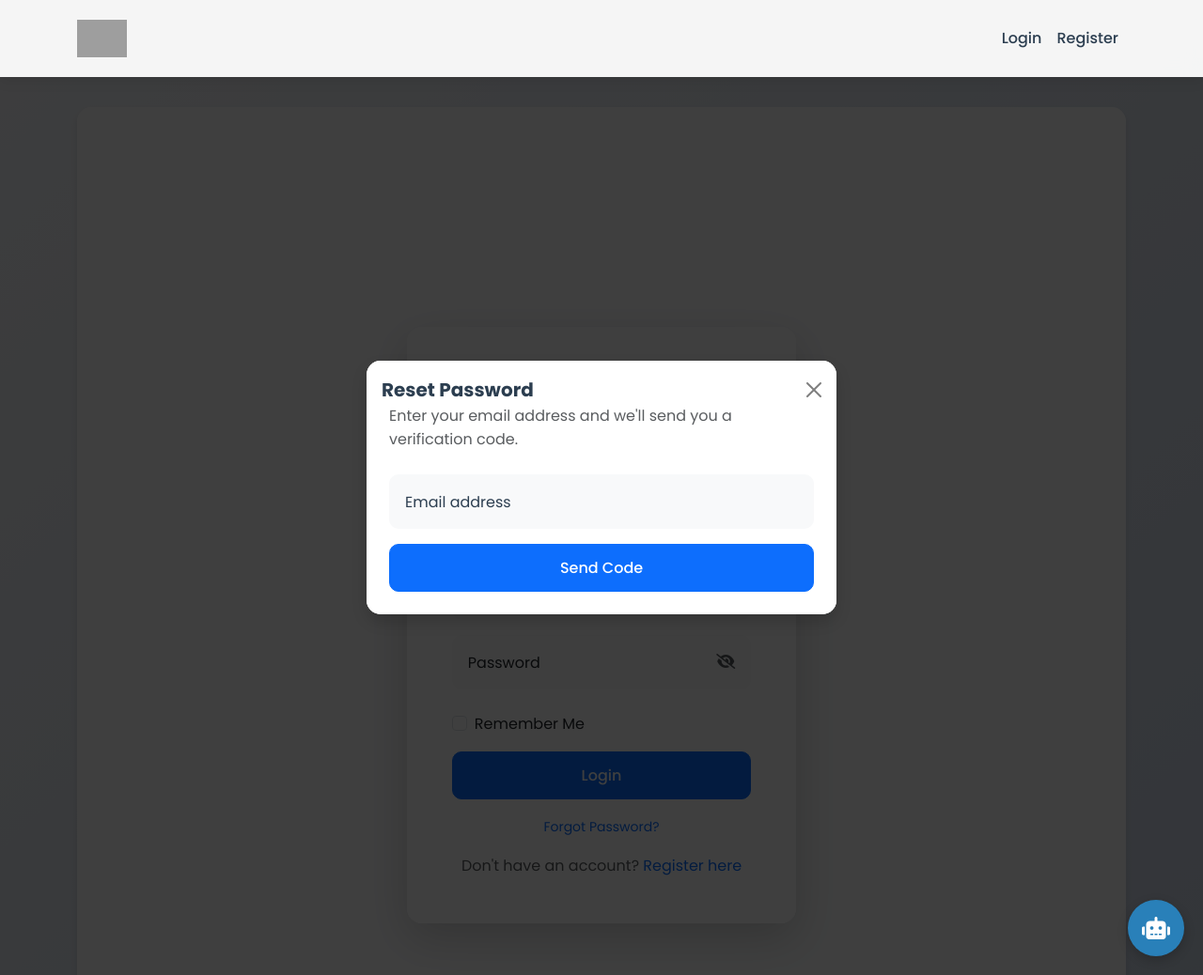
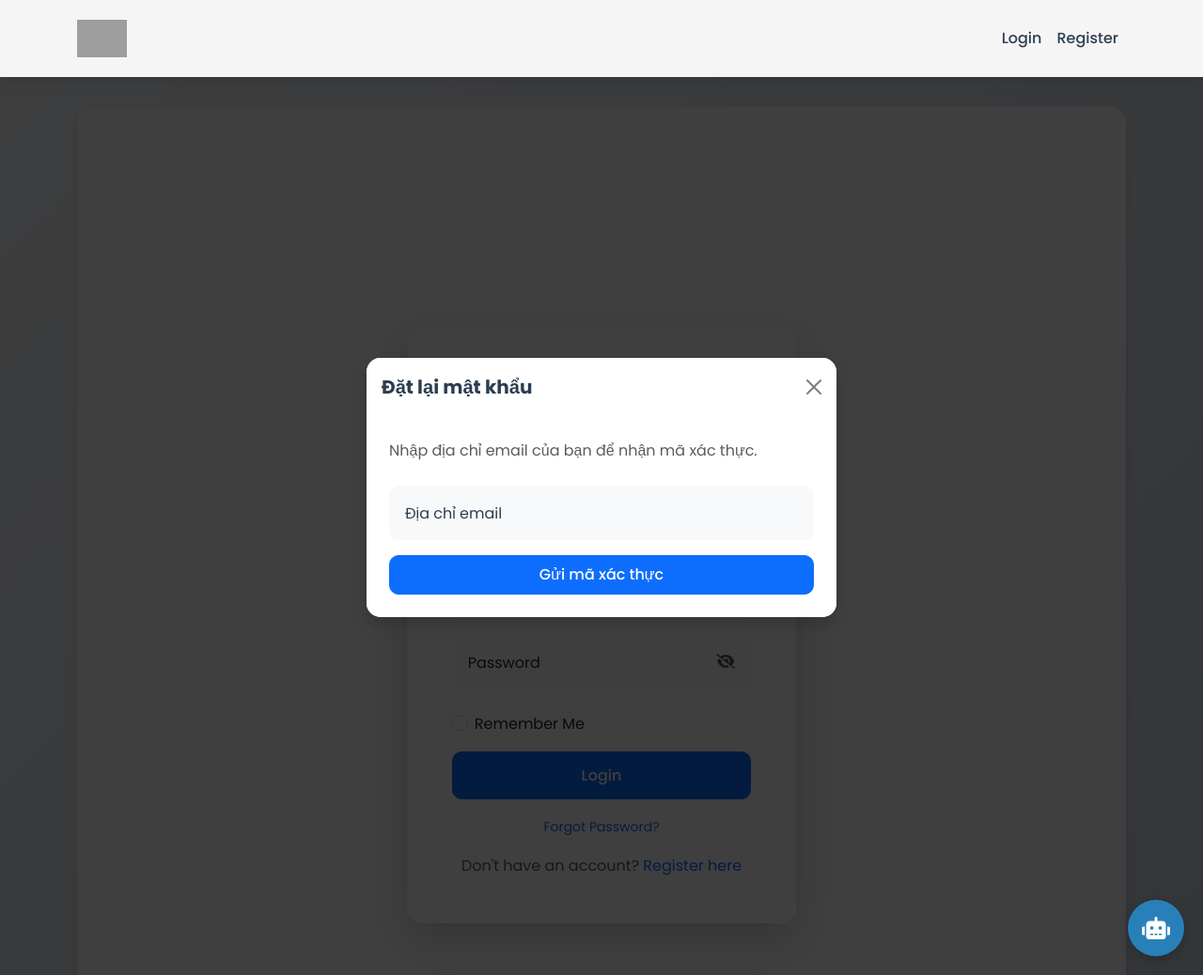
Before and after one commit to iuh-application-development/Medical-Records, a Flask app: page /login in a window 1280 px wide, after a click on "Forgot Password?". Shown: the whole page at 94% size. Run offline with Flask 3, Linux system fonts and the light colour scheme; some libraries are stand-ins or nearby versions; grey boxes are pictures that could not be loaded.

Commit message:
fix lại template login

```diff
--- a/templates/login.html
+++ b/templates/login.html
@@ -267,31 +267,32 @@ document.addEventListener('DOMContentLoaded', function() {
 
 {% block modals %}
 <!-- Forgot Password Modal -->
-<div class="modal fade" id="forgotPasswordModal" tabindex="-1" aria-labelledby="forgotPasswordModalLabel" aria-hidden="true">
+<div class="modal fade" id="forgotPasswordModal" tabindex="-1" aria-hidden="true">
     <div class="modal-dialog modal-dialog-centered">
         <div class="modal-content border-0 shadow">
-            <div class="modal-header border-0 pb-0">
-                <h5 class="modal-title fw-bold" id="forgotPasswordModalLabel">Reset Password</h5>
-                <button type="button" class="btn-close" data-bs-dismiss="modal" aria-label="Close"></button>
+            <div class="modal-header border-0">
+                <h5 class="modal-title fw-bold">Đặt lại mật khẩu</h5>
+                <button type="button" class="btn-close" data-bs-dismiss="modal"></button>
             </div>
-            <div class="modal-body pt-0">
-                <div class="forgot-password-steps">
+            <div class="modal-body">
                 <!-- Step 1: Enter Email -->
                 <div class="step" id="step1">
-                        <p class="text-muted mb-4">Enter your email address and we'll send you a verification code.</p>
+                    <p class="text-muted mb-4">Nhập địa chỉ email của bạn để nhận mã xác thực.</p>
                     <div class="form-floating mb-3">
                         <input type="email" class="form-control bg-light border-0" id="resetEmail" placeholder="Email">
-                            <label for="resetEmail">Email address</label>
+                        <label for="resetEmail">Địa chỉ email</label>
                     </div>
                     <div class="d-grid">
-                            <button class="btn btn-primary" onclick="sendVerificationCode()">Send Code</button>
+                        <button class="btn btn-primary py-2" onclick="sendVerificationCode()">
+                            Gửi mã xác thực
+                        </button>
                     </div>
                 </div>
 
                 <!-- Step 2: Enter Verification Code -->
                 <div class="step d-none" id="step2">
-                        <p class="text-muted mb-4">Enter the verification code sent to your email.</p>
-                        <div class="verification-code-input mb-3">
+                    <p class="text-muted mb-4">Nhập mã xác thực đã được gửi đến email của bạn.</p>
+                    <div class="verification-code-input">
                         <input type="text" maxlength="1" class="form-control code-input">
                         <input type="text" maxlength="1" class="form-control code-input">
                         <input type="text" maxlength="1" class="form-control code-input">
@@ -299,32 +300,38 @@ document.addEventListener('DOMContentLoaded', function() {
                         <input type="text" maxlength="1" class="form-control code-input">
                         <input type="text" maxlength="1" class="form-control code-input">
                     </div>
+                    <div class="timer text-center mb-3"></div>
                     <div class="d-grid gap-2">
-                            <button class="btn btn-primary" onclick="verifyCode()">Verify Code</button>
-                            <button class="btn btn-link text-muted" onclick="resendCode()">Resend Code</button>
+                        <button class="btn btn-primary py-2" onclick="verifyCode()">
+                            Xác thực
+                        </button>
+                        <button class="btn btn-link text-muted resend-button" onclick="sendVerificationCode()" disabled>
+                            Gửi lại mã
+                        </button>
                     </div>
                 </div>
 
                 <!-- Step 3: Set New Password -->
                 <div class="step d-none" id="step3">
-                        <p class="text-muted mb-4">Create your new password.</p>
+                    <p class="text-muted mb-4">Tạo mật khẩu mới cho tài khoản của bạn.</p>
                     <div class="form-floating mb-3">
-                            <input type="password" class="form-control bg-light border-0" id="newPassword" placeholder="New Password">
-                            <label for="newPassword">New Password</label>
-                            <button type="button" class="btn btn-link position-absolute end-0 top-50 translate-middle-y text-muted new-password-toggle">
+                        <input type="password" class="form-control bg-light border-0" id="newPassword" placeholder="Mật khẩu mới">
+                        <label for="newPassword">Mật khẩu mới</label>
+                        <button type="button" class="btn btn-link position-absolute end-0 top-50 translate-middle-y text-muted password-toggle">
                             <i class="fas fa-eye-slash"></i>
                         </button>
                     </div>
                     <div class="form-floating mb-4">
-                            <input type="password" class="form-control bg-light border-0" id="confirmNewPassword" placeholder="Confirm New Password">
-                            <label for="confirmNewPassword">Confirm New Password</label>
-                            <button type="button" class="btn btn-link position-absolute end-0 top-50 translate-middle-y text-muted confirm-new-password-toggle">
+                        <input type="password" class="form-control bg-light border-0" id="confirmNewPassword" placeholder="Xác nhận mật khẩu">
+                        <label for="confirmNewPassword">Xác nhận mật khẩu</label>
+                        <button type="button" class="btn btn-link position-absolute end-0 top-50 translate-middle-y text-muted password-toggle">
                             <i class="fas fa-eye-slash"></i>
                         </button>
                     </div>
                     <div class="d-grid">
-                            <button class="btn btn-primary" onclick="resetPassword()">Reset Password</button>
-                        </div>
+                        <button class="btn btn-primary py-2" onclick="resetPassword()">
+                            Đặt lại mật khẩu
+                        </button>
                     </div>
                 </div>
             </div>
@@ -417,13 +446,39 @@ document.addEventListener('DOMContentLoaded', function() {
 <script src="https://cdn.jsdelivr.net/npm/bootstrap@5.1.3/dist/js/bootstrap.bundle.min.js"></script>
 
 <script>
-// Forgot Password Functionality
-let resetEmail = '';
+// Thêm biến để theo dõi thời gian
+let countdownInterval;
+let timeLeft = 0;
+
+function startCountdown(duration) {
+    clearInterval(countdownInterval);
+    timeLeft = duration;
+    updateTimer();
+
+    countdownInterval = setInterval(() => {
+        timeLeft--;
+        updateTimer();
+
+        if (timeLeft <= 0) {
+            clearInterval(countdownInterval);
+            document.querySelector('.resend-button').disabled = false;
+        }
+    }, 1000);
+}
+
+function updateTimer() {
+    const minutes = Math.floor(timeLeft / 60);
+    const seconds = timeLeft % 60;
+    const timerText = `${minutes}:${seconds.toString().padStart(2, '0')}`;
+    document.querySelector('.timer').textContent = `Còn lại: ${timerText}`;
+}
+
+let resetEmail = ''; // Biến để lưu email đã nhập
 
 async function sendVerificationCode() {
     const email = document.getElementById('resetEmail').value;
     if (!email) {
-        alert('Please enter your email address');
+        alert('Vui lòng nhập địa chỉ email');
         return;
     }
 
@@ -432,7 +487,7 @@ async function sendVerificationCode() {
             method: 'POST',
             headers: {
                 'Content-Type': 'application/json',
-                'X-CSRFToken': document.querySelector('input[name="csrf_token"]').value
+                'X-CSRFToken': '{{ csrf_token() }}'
             },
             body: JSON.stringify({ email })
         });
@@ -440,18 +495,23 @@ async function sendVerificationCode() {
         const data = await response.json();
 
         if (response.ok) {
+            // Lưu email và bắt đầu đếm ngược
             resetEmail = email;
             document.getElementById('step1').classList.add('d-none');
             document.getElementById('step2').classList.remove('d-none');
 
-            // Update character expression
-            const character = document.querySelector('.character');
-            character.className = 'character happy';
+            // Bắt đầu đếm ngược 1 phút (60 giây)
+            startCountdown(data.expiresIn || 60); // Use expiresIn from response, default 60
+            document.querySelector('.resend-button').disabled = true;
+
+            // Focus vào ô nhập mã đầu tiên
+            document.querySelector('.code-input').focus();
         } else {
-            alert(data.error || 'Failed to send verification code');
+            alert(data.error || 'Không thể gửi mã xác thực');
         }
     } catch (error) {
-        alert('An error occurred. Please try again.');
+        console.error('Error:', error);
+        alert('Đã xảy ra lỗi. Vui lòng thử lại.');
     }
 }
 
@@ -463,7 +523,16 @@ async function verifyCode() {
     });
 
     if (code.length !== 6) {
-        alert('Please enter the complete verification code');
+        alert('Vui lòng nhập đủ 6 chữ số của mã xác thực.');
+        return;
+    }
+
+    if (!resetEmail) {
+        alert('Không tìm thấy email. Vui lòng thử lại từ đầu.');
+        // Reset modal
+        const modalElement = document.getElementById('forgotPasswordModal');
+        const modal = bootstrap.Modal.getInstance(modalElement);
+        if (modal) modal.hide(); // Hide if instance exists
         return;
     }
 
@@ -472,53 +541,61 @@ async function verifyCode() {
             method: 'POST',
             headers: {
                 'Content-Type': 'application/json',
-                'X-CSRFToken': document.querySelector('input[name="csrf_token"]').value
+                'X-CSRFToken': '{{ csrf_token() }}'
             },
-            body: JSON.stringify({
-                email: resetEmail,
-                code: code
-            })
+            body: JSON.stringify({ email: resetEmail, code })
         });
 
         const data = await response.json();
 
         if (response.ok) {
+            // Chuyển sang bước 3
             document.getElementById('step2').classList.add('d-none');
             document.getElementById('step3').classList.remove('d-none');
+            clearInterval(countdownInterval); // Dừng đếm ngược
         } else {
-            alert(data.error || 'Invalid verification code');
+            alert(data.error || 'Mã xác thực không đúng hoặc đã hết hạn.');
         }
     } catch (error) {
-        alert('An error occurred. Please try again.');
+        console.error('Error:', error);
+        alert('Đã xảy ra lỗi khi xác thực mã. Vui lòng thử lại.');
     }
 }
 
 async function resetPassword() {
     const newPassword = document.getElementById('newPassword').value;
-    const confirmPassword = document.getElementById('confirmNewPassword').value;
-
-    if (!newPassword || !confirmPassword) {
-        alert('Please fill in all password fields');
-        return;
-    }
-
-    if (newPassword !== confirmPassword) {
-        alert('Passwords do not match');
-        return;
-    }
-
-    try {
+    const confirmNewPassword = document.getElementById('confirmNewPassword').value;
     const inputs = document.querySelectorAll('.code-input');
     let code = '';
     inputs.forEach(input => {
         code += input.value;
     });
 
-        const response = await fetch('/reset_password', {
+    if (!newPassword || !confirmNewPassword) {
+        alert('Vui lòng nhập mật khẩu mới và xác nhận mật khẩu.');
+        return;
+    }
+
+    if (newPassword !== confirmNewPassword) {
+        alert('Mật khẩu mới và xác nhận mật khẩu không khớp.');
+        return;
+    }
+
+    if (code.length !== 6 || !resetEmail) {
+        alert('Thông tin không hợp lệ. Vui lòng thử lại từ đầu.');
+         // Reset modal
+        const modalElement = document.getElementById('forgotPasswordModal');
+        const modal = bootstrap.Modal.getInstance(modalElement);
+        if (modal) modal.hide();
+        return;
+    }
+
+    try {
+        const response = await fetch('/reset_password_with_code', {
             method: 'POST',
             headers: {
                 'Content-Type': 'application/json',
-                'X-CSRFToken': document.querySelector('input[name="csrf_token"]').value
+                'X-CSRFToken': '{{ csrf_token() }}'
             },
             body: JSON.stringify({
                 email: resetEmail,
@@ -530,80 +607,77 @@ async function resetPassword() {
         const data = await response.json();
 
         if (response.ok) {
-            alert('Password reset successful! Please login with your new password.');
-            const modal = bootstrap.Modal.getInstance(document.getElementById('forgotPasswordModal'));
-            modal.hide();
+            alert('Đặt lại mật khẩu thành công!');
+            // Đóng modal
+            const modalElement = document.getElementById('forgotPasswordModal');
+            const modal = bootstrap.Modal.getInstance(modalElement);
+            if (modal) modal.hide();
         } else {
-            alert(data.error || 'Failed to reset password');
+            alert(data.error || 'Không thể đặt lại mật khẩu. Vui lòng thử lại.');
         }
     } catch (error) {
-        alert('An error occurred. Please try again.');
+        console.error('Error:', error);
+        alert('Đã xảy ra lỗi khi đặt lại mật khẩu. Vui lòng thử lại.');
     }
 }
 
-async function resendCode() {
-    try {
-        const response = await fetch('/send_reset_code', {
-            method: 'POST',
-            headers: {
-                'Content-Type': 'application/json',
-                'X-CSRFToken': document.querySelector('input[name="csrf_token"]').value
-            },
-            body: JSON.stringify({ email: resetEmail })
-        });
-
-        const data = await response.json();
-
-        if (response.ok) {
-            alert('A new verification code has been sent to your email');
-        } else {
-            alert(data.error || 'Failed to send verification code');
-        }
-    } catch (error) {
-        alert('An error occurred. Please try again.');
-    }
-}
-
-// Verification code input handling
+// Xử lý nhập mã xác thực
 document.querySelectorAll('.code-input').forEach((input, index) => {
     input.addEventListener('keyup', (e) => {
-        if (e.key >= 0 && e.key <= 9) {
+        if (e.key >= '0' && e.key <= '9') {
+            // Tự động chuyển sang ô tiếp theo
             if (index < 5) {
                 document.querySelectorAll('.code-input')[index + 1].focus();
             }
         } else if (e.key === 'Backspace') {
-            if (index > 0) {
+            // Quay lại ô trước đó khi xóa
+            if (index > 0 && !input.value) {
                 document.querySelectorAll('.code-input')[index - 1].focus();
             }
         }
     });
 
+    // Chỉ cho phép nhập số
     input.addEventListener('keypress', (e) => {
         if (e.key < '0' || e.key > '9') {
             e.preventDefault();
         }
     });
+
+    // Xử lý paste
+    input.addEventListener('paste', (e) => {
+        e.preventDefault();
+        const paste = (e.clipboardData || window.clipboardData).getData('text');
+        const numbers = paste.match(/\d/g);
+
+        if (numbers) {
+            const inputs = document.querySelectorAll('.code-input');
+            numbers.forEach((num, idx) => {
+                if (idx < 6) {
+                    inputs[idx].value = num;
+                }
+            });
+            if (numbers.length === 6) {
+                inputs[5].focus();
+            }
+        }
+    });
 });
 
 // Password visibility toggles for reset password form
-document.querySelector('.new-password-toggle').addEventListener('click', function() {
-    const input = document.getElementById('newPassword');
+document.querySelectorAll('.password-toggle').forEach(toggle => {
+    toggle.addEventListener('click', function() {
+        const input = this.previousElementSibling; // Lấy input đứng trước nút toggle
         const type = input.getAttribute('type') === 'password' ? 'text' : 'password';
         input.setAttribute('type', type);
         this.querySelector('i').classList.toggle('fa-eye');
         this.querySelector('i').classList.toggle('fa-eye-slash');
     });
-
-document.querySelector('.confirm-new-password-toggle').addEventListener('click', function() {
-    const input = document.getElementById('confirmNewPassword');
-    const type = input.getAttribute('type') === 'password' ? 'text' : 'password';
-    input.setAttribute('type', type);
-    this.querySelector('i').classList.toggle('fa-eye');
-    this.querySelector('i').classList.toggle('fa-eye-slash');
 });
 
 // Reset modal state when closed
 document.getElementById('forgotPasswordModal').addEventListener('hidden.bs.modal', function () {
+    // Reset form fields and steps
     document.getElementById('step1').classList.remove('d-none');
     document.getElementById('step2').classList.add('d-none');
     document.getElementById('step3').classList.add('d-none');
@@ -611,6 +685,19 @@ document.getElementById('forgotPasswordModal').addEventListener('hidden.bs.modal
     document.querySelectorAll('.code-input').forEach(input => input.value = '');
     document.getElementById('newPassword').value = '';
     document.getElementById('confirmNewPassword').value = '';
+
+    // Explicitly remove modal-open class from body
+    document.body.classList.remove('modal-open');
+
+    // Remove any lingering backdrop elements
+    const backdrop = document.querySelector('.modal-backdrop');
+    if (backdrop) {
+        backdrop.remove();
+    }
+
+    // Ensure scrollbars are restored if needed
+    document.body.style.overflow = '';
+    document.body.style.paddingRight = '';
 });
 </script>
 {% endblock %}
```
Also changed, not shown: other parts of templates/login.html (+28 -6 lines). Lines whose indentation alone changed are shown as unchanged.
